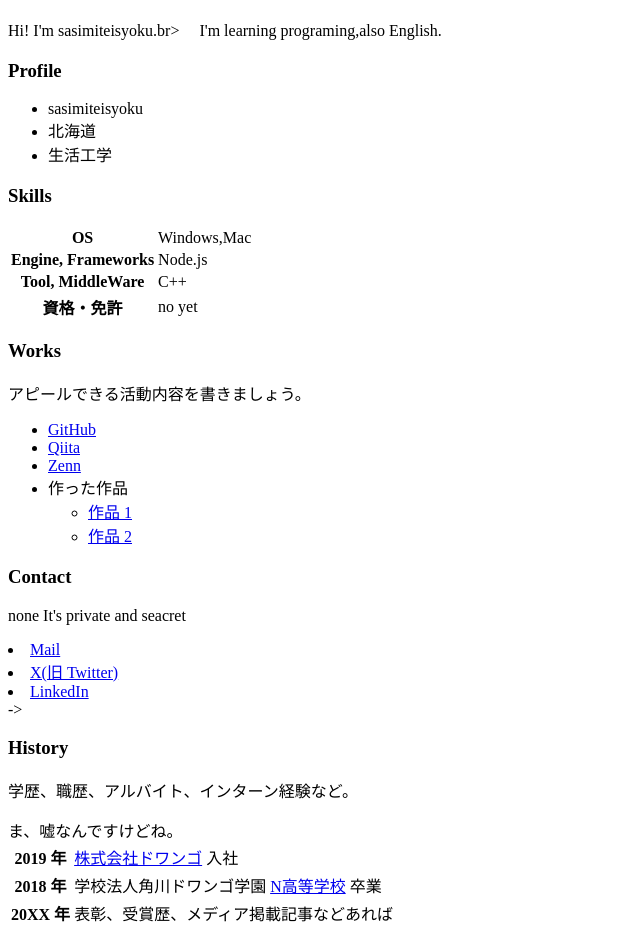
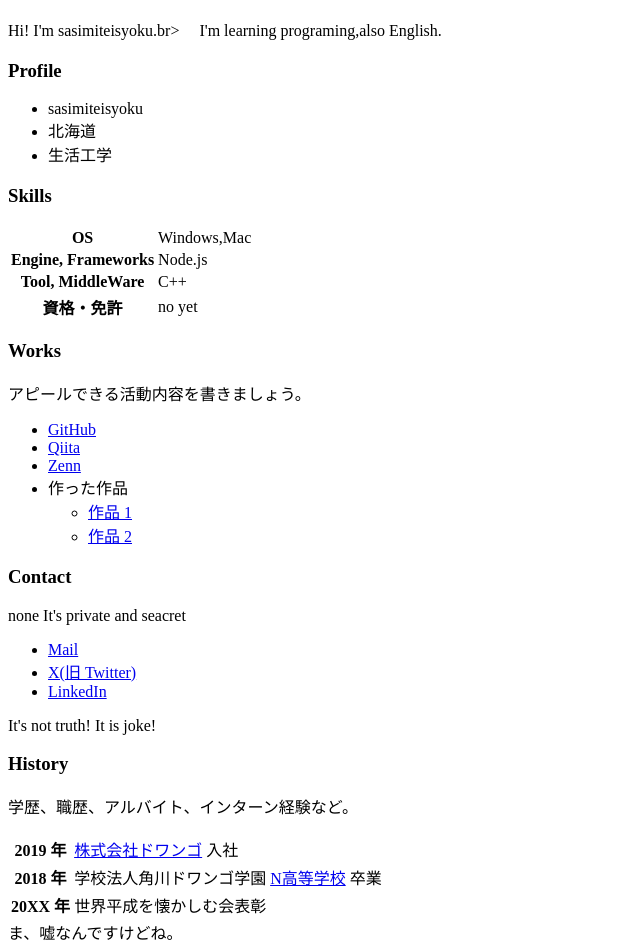
Before and after one commit to sasimiteisyoku/sasimiteisyoku.github.io, a plain HTML site: page index.html in a window 1280 px wide. Shown: the part 119-1071 px from the top of the page, without its empty margins (0-640 px from the left). Drawn offline with Linux system fonts and the light colour scheme.

Commit message:
Update index.html

```diff
--- a/index.html
+++ b/index.html
@@ -57,11 +57,12 @@
     </ul>
     <h3>Contact</h3>
     <p>none It's private and seacret</p>
-    <! –<ul>
+    <ul>
       <li><a href="mailto:name@example.com">Mail</a></li>
       <li><a href="https://twitter.com/n_yobikou">X(旧 Twitter)</a></li>
       <li><a href="https://www.linkedin.com/">LinkedIn</a></li>
-    </ul>->
+    </ul>
+    <p>It's not truth! It is joke! </p>
 
     <h3>History</h3>
     <p>学歴、職歴、アルバイト、インターン経験など。</p>
@@ -74,11 +75,11 @@
         <th>2018 年</th>
         <td>学校法人角川ドワンゴ学園 <a href="https://nnn.ed.jp/">N高等学校</a> 卒業</td>
       </tr>
-         <div>ま、嘘なんですけどね。</div>
       <tr>
         <th>20XX 年</th>
-        <td>表彰、受賞歴、メディア掲載記事などあれば</td>
+        <td>世界平成を懐かしむ会表彰</td>
       </tr>
     </table>
+     <div>ま、嘘なんですけどね。</div>
   </body>
 </html>
```
